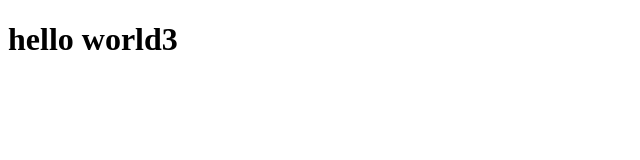
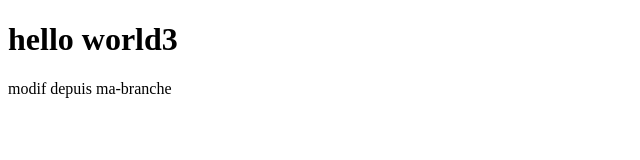
Before and after one commit to mahedes/cours-git-b2dev2025, a plain HTML site: page index2.html in a window 1280 px wide. Shown: the whole page, without its empty margins (0-640 px from the left). Drawn offline with Linux system fonts and the light colour scheme.

Commit message:
add texte depuis ma-branche

```diff
--- a/index2.html
+++ b/index2.html
@@ -7,5 +7,6 @@
 </head>
 <body>
     <h1>hello world3</h1>
+    <p>modif depuis ma-branche</p>
 </body>
 </html>
```
